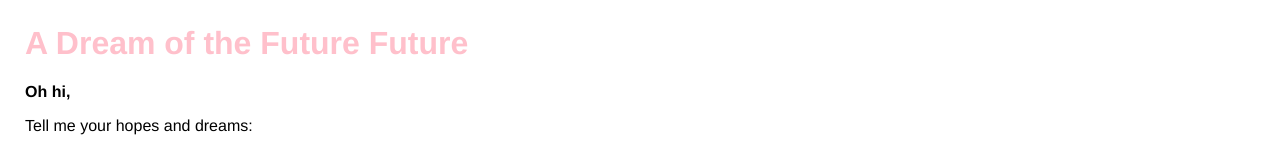
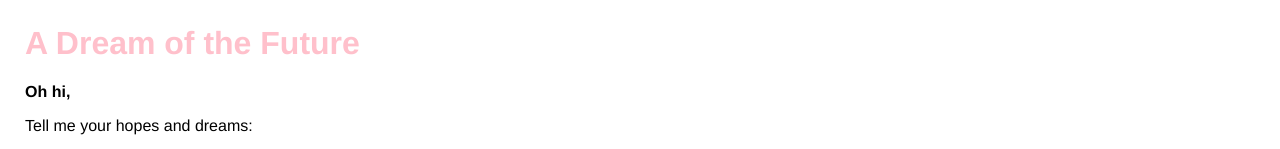
Before and after one commit to covas/glitch-test, a website: page views/index.html in a window 1280 px wide. Shown: the top 149 px of the page. Drawn offline with nearby package versions, Linux system fonts and the light colour scheme; no server answers.

Commit message:
original title

```diff
--- a/views/index.html
+++ b/views/index.html
@@ -21,7 +21,7 @@
   <body>
     <header>
       <h1>
-        A Dream of the Future Future
+        A Dream of the Future
       </h1>
     </header>
 
```
